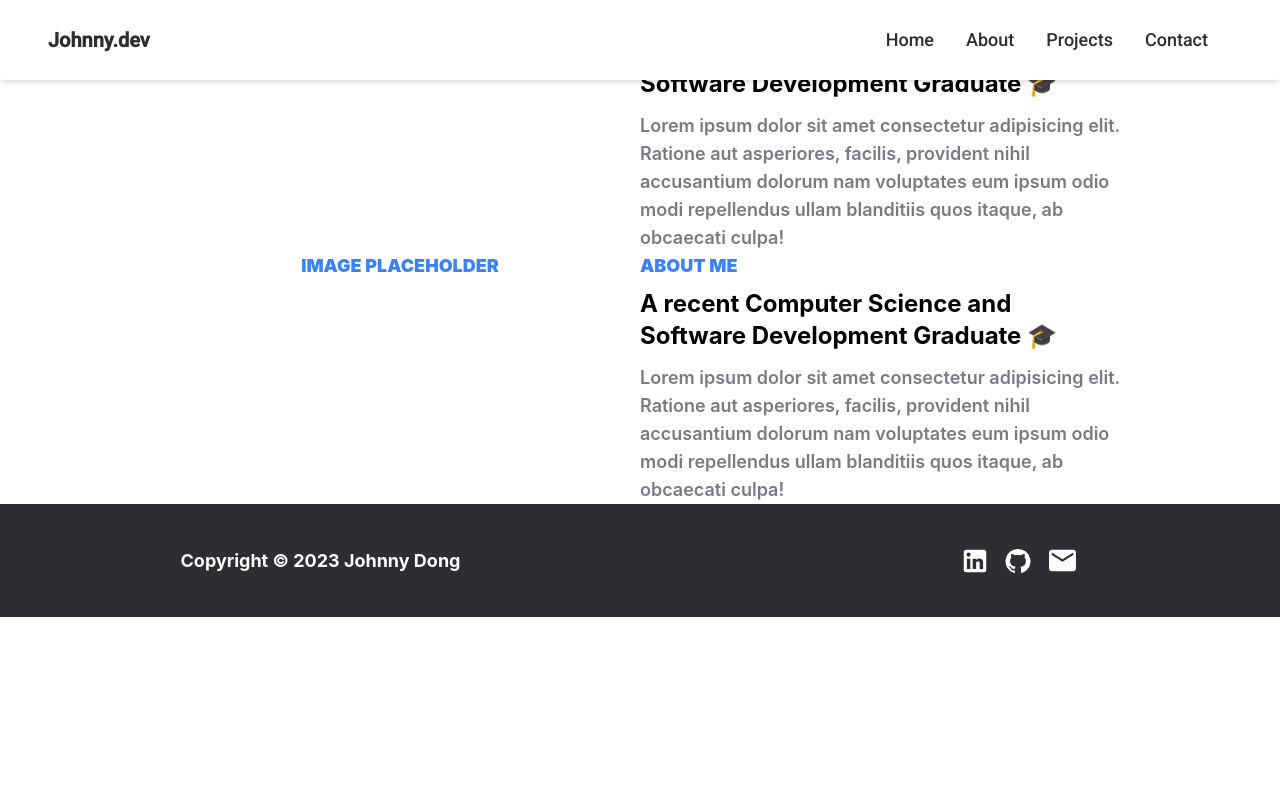
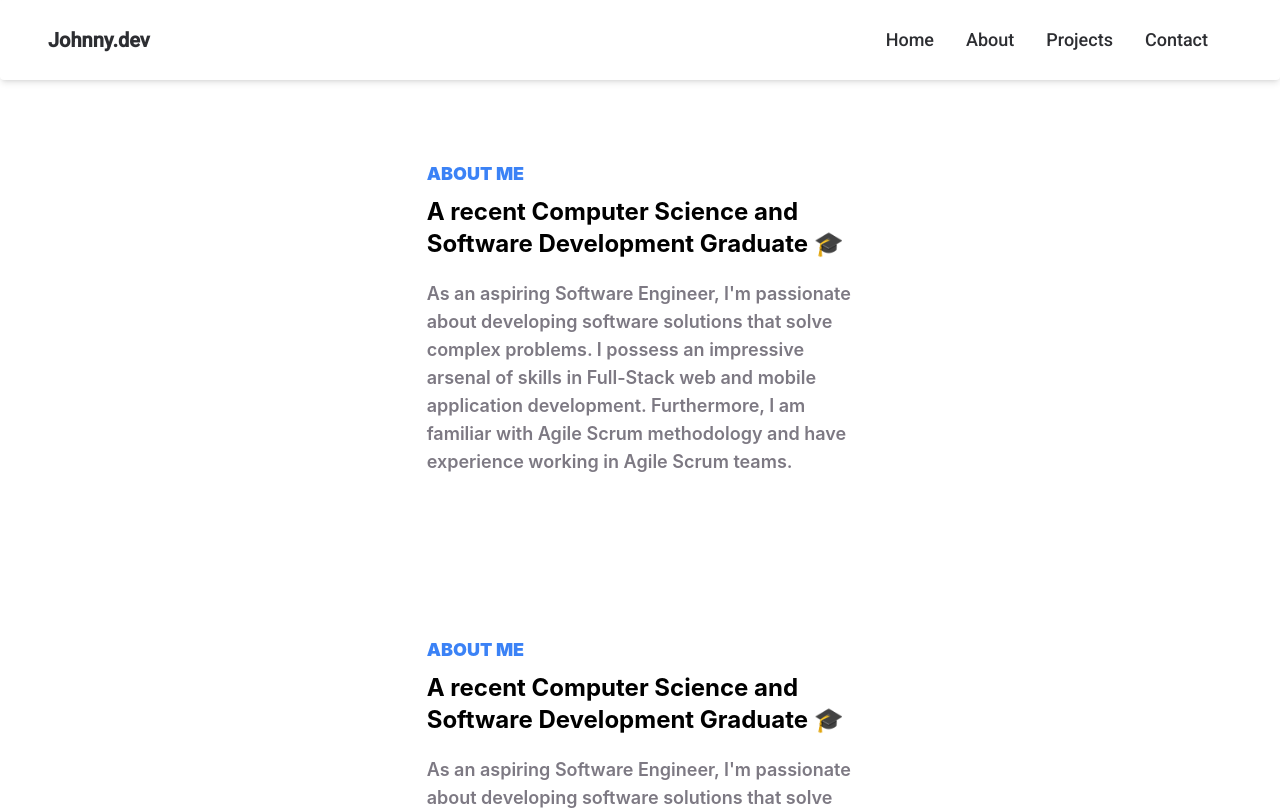
Before and after one commit to imjohnnyy/johnny-dong-portfolio-2023, a React (Create React App) app: page /about in a window 1280 px wide. Shown: the top 810 px of the page. Built offline with nearby package versions, Linux system fonts and the light colour scheme.

Commit message:
completing about me section

```diff
--- a/src/pages/About.js
+++ b/src/pages/About.js
@@ -1,19 +1,15 @@
 const About = () => {
   return (
-    <div className="bg-white w-auto flex">
-      <h2 className="font-black text-lg text-blue-500 w-1/2 ml-[10rem]">
-        IMAGE PLACEHOLDER
-      </h2>
-      <div className="flex flex-col items-start text-left w-3/6 mr-[10rem]">
+    <div className="bg-white w-auto flex items-center justify-center my-[10rem]">
+      <div className="flex flex-col items-start text-left w-2/6">
         <h2 className="font-black text-lg text-blue-500 w-1/2 ">ABOUT ME</h2>
         <h3 className="font-bold text-2xl mt-2 ">
           A recent Computer Science and Software Development Graduate 🎓
         </h3>
-        <p className="font-semibold text-lg text-lightgray mt-3">
-          Lorem ipsum dolor sit amet consectetur adipisicing elit. Ratione aut
-          asperiores, facilis, provident nihil accusantium dolorum nam
-          voluptates eum ipsum odio modi repellendus ullam blanditiis quos
-          itaque, ab obcaecati culpa!
+        <p className="font-semibold text-lg text-lightgray mt-5">
+        As an aspiring Software Engineer, I'm passionate about developing software solutions that solve complex problems.
+        I possess an impressive arsenal of skills in Full-Stack web and mobile application development.
+        Furthermore, I am familiar with Agile Scrum methodology and have experience working in Agile Scrum teams.
         </p>
       </div>
     </div>
```
